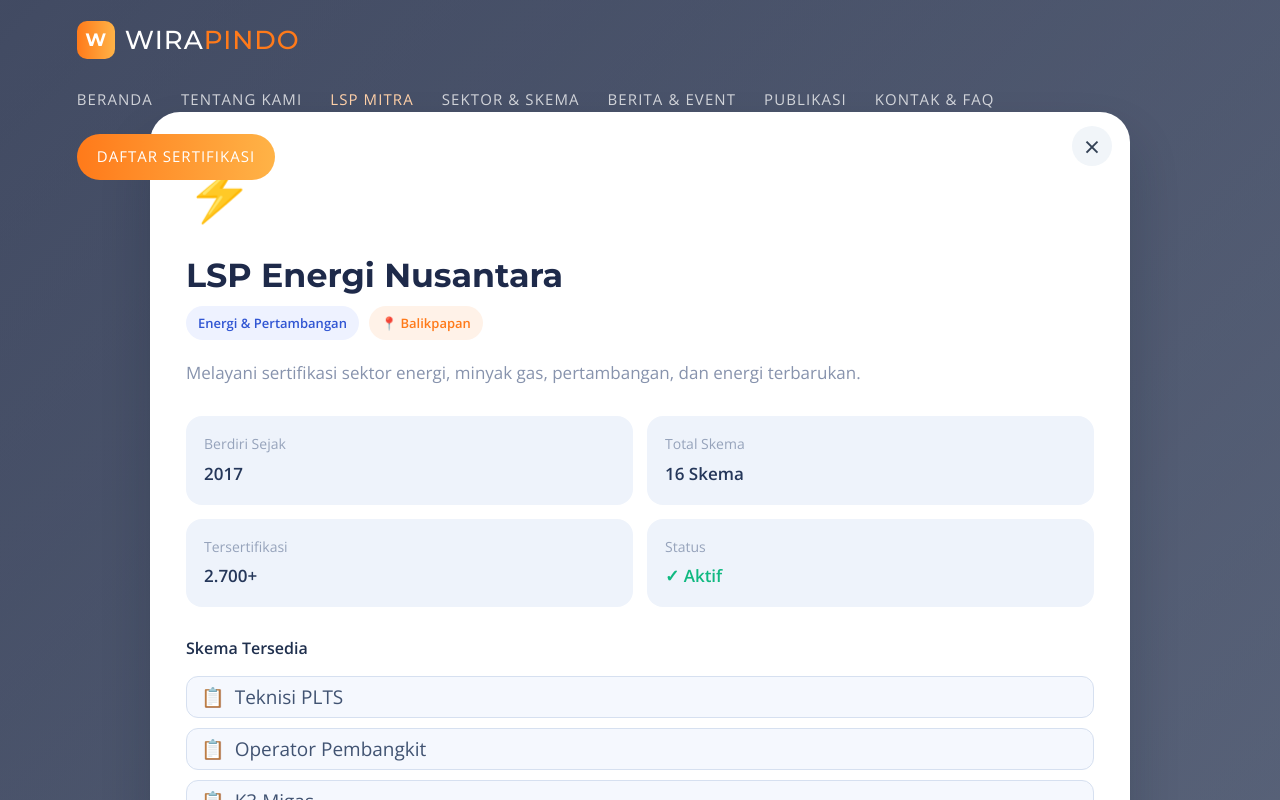
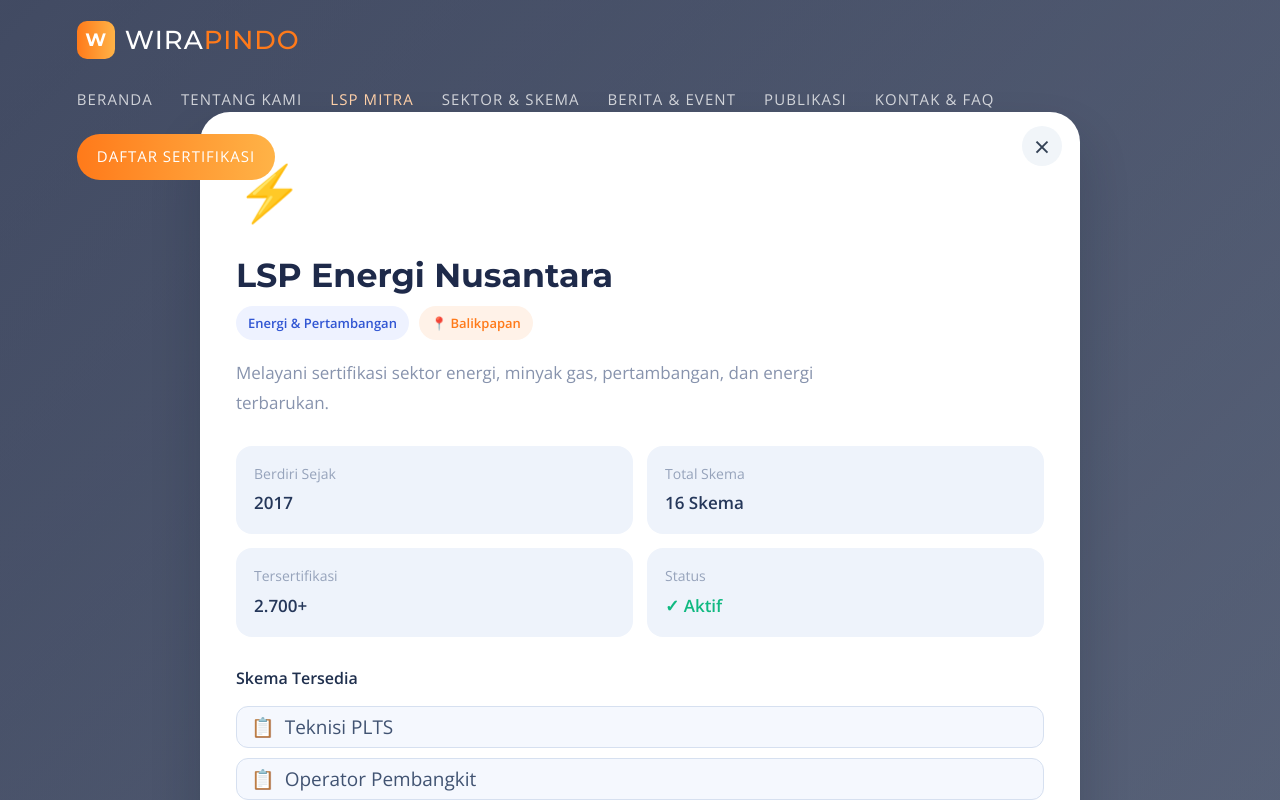
Before and after one commit to Mochi30/FE_LPK, a React (Vite) app: page /lsp-mitra/lsp-energi-nusantara in a window 1280 px wide. Shown: the top 800 px of the page. Built offline with nearby package versions, Linux system fonts and the light colour scheme.

Commit message:
Refine LSP detail card width

```diff
--- a/src/styles/pages.css
+++ b/src/styles/pages.css
@@ -1127,7 +1127,7 @@
 
 .lsp-detail-card {
   position: relative;
-  max-width: 980px;
+  max-width: 880px;
   margin: 0 auto;
   background: #fff;
   border-radius: 30px;
@@ -1183,7 +1183,7 @@
 }
 
 .lsp-detail-head p {
-  max-width: 700px;
+  max-width: 640px;
   color: #8793ad;
   font-size: 17px;
   line-height: 1.75;
```
